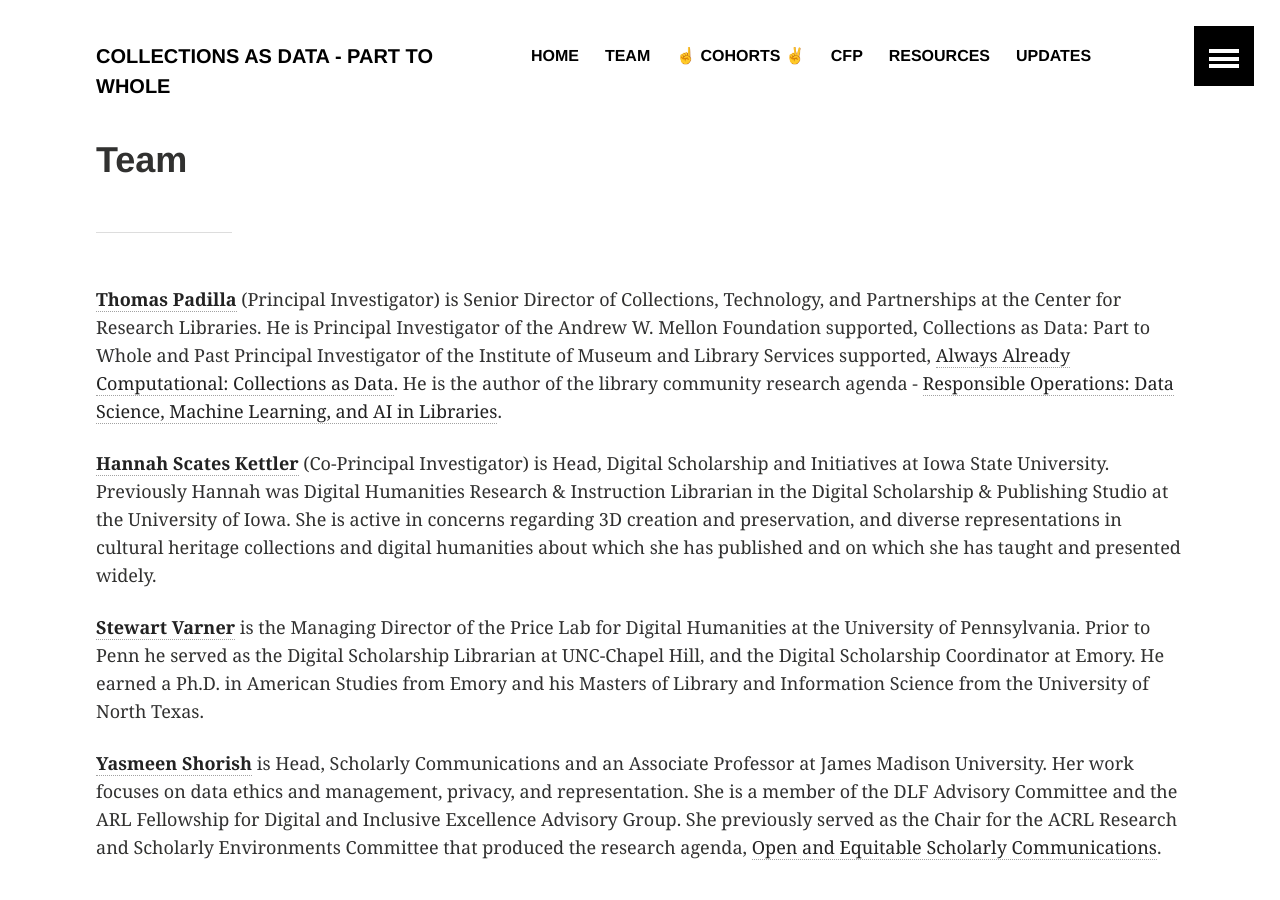
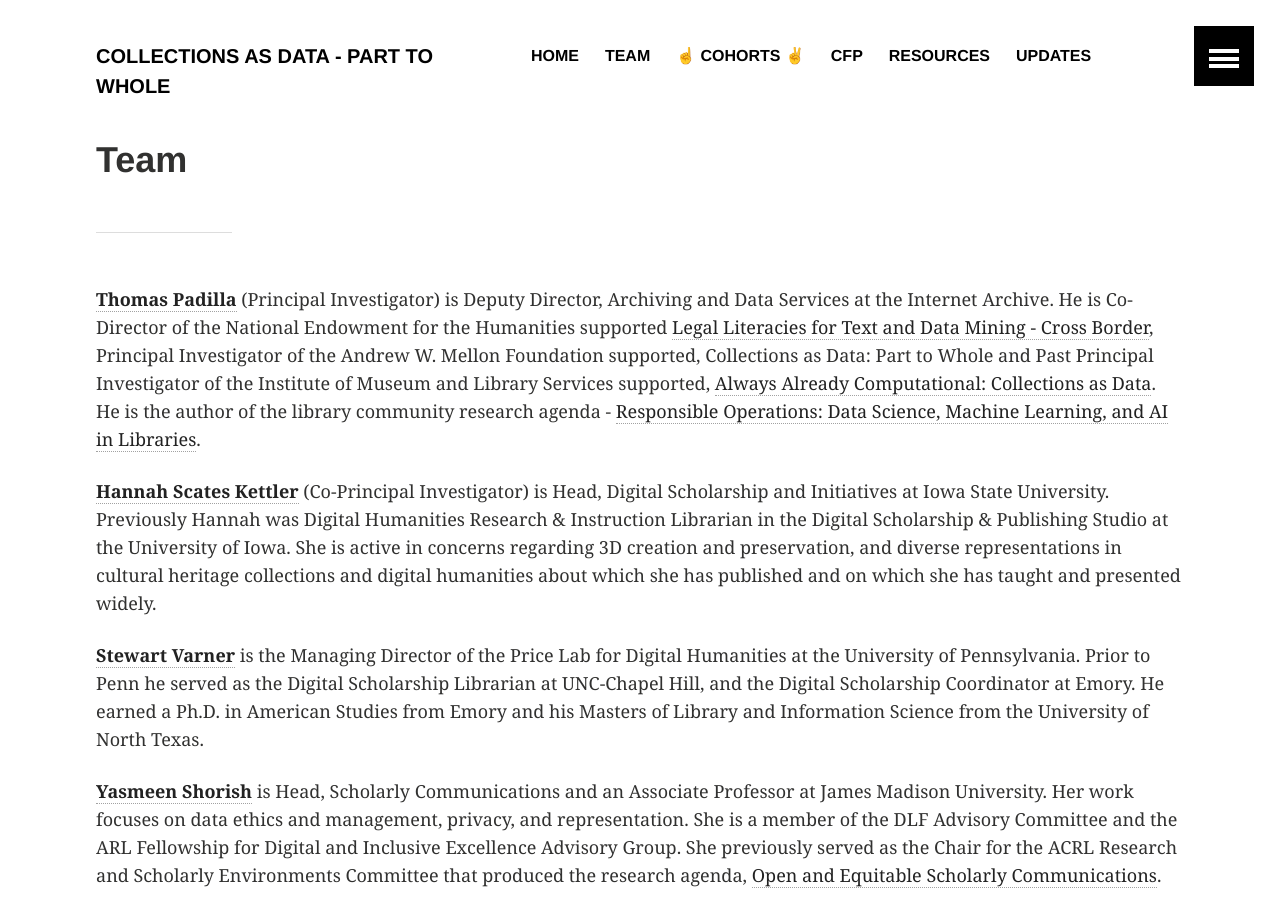
Before and after one commit to collectionsasdata/part2whole, a Jekyll site: the page built from team.md, in a window 1280 px wide and 900 px high. Built offline with Jekyll 4.4.1, drawn with Linux system fonts in a browser that asks for light colours.

Commit message:
Update team.md

```diff
--- a/team.md
+++ b/team.md
@@ -3,7 +3,7 @@ layout: archive
 title:  "Team"
 ---
 ---
-[**Thomas Padilla**](http://www.thomaspadilla.org/) (Principal Investigator) is Senior Director of Collections, Technology, and Partnerships at the Center for Research Libraries. He is Principal Investigator of the Andrew W. Mellon Foundation supported, Collections as Data: Part to Whole and Past Principal Investigator of the Institute of Museum and Library Services supported, [Always Already Computational: Collections as Data](https://collectionsasdata.github.io/). He is the author of the library community research agenda - [Responsible Operations: Data Science, Machine Learning, and AI in Libraries](http://oc.lc/responsibleoperations).
+[**Thomas Padilla**](http://www.thomaspadilla.org/) (Principal Investigator) is Deputy Director, Archiving and Data Services at the Internet Archive. He is Co-Director of the National Endowment for the Humanities supported [Legal Literacies for Text and Data Mining - Cross Border](https://blog.archive.org/2022/08/16/lltdmx/), Principal Investigator of the Andrew W. Mellon Foundation supported, Collections as Data: Part to Whole and Past Principal Investigator of the Institute of Museum and Library Services supported, [Always Already Computational: Collections as Data](https://collectionsasdata.github.io/). He is the author of the library community research agenda - [Responsible Operations: Data Science, Machine Learning, and AI in Libraries](http://oc.lc/responsibleoperations).
 
 [**Hannah Scates Kettler**](https://hannahscateskettler.com/) (Co-Principal Investigator) is Head, Digital Scholarship and Initiatives at Iowa State University. Previously Hannah was Digital Humanities Research & Instruction Librarian in the Digital Scholarship & Publishing Studio at the University of Iowa. She is active in concerns regarding 3D creation and preservation, and diverse representations in cultural heritage collections and digital humanities about which she has published and on which she has taught and presented widely.
 
```
